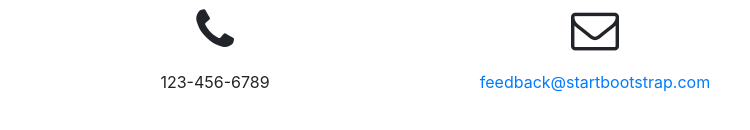
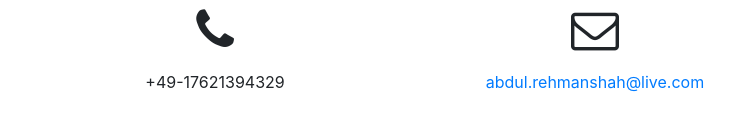
Before and after one commit to abdulrehmans/abdulrehmans.github.io, a website with bundled scripts: page index.html in a window 1280 px wide. Shown: the part 2968-3098 px from the top of the page, 235-985 px from the left. Built offline with nearby package versions, Linux system fonts and the light colour scheme.

```diff
--- a/index.html
+++ b/index.html
@@ -8,7 +8,7 @@
     <meta name="description" content="">
     <meta name="author" content="">
 
-    <title>Creative - Start Bootstrap Theme</title>
+    <title>Abdul Rehman</title>
 
     <!-- Bootstrap core CSS -->
     <link href="vendor/bootstrap/css/bootstrap.min.css" rel="stylesheet">
@@ -243,12 +243,12 @@
         <div class="row">
           <div class="col-lg-4 ml-auto text-center">
             <i class="fa fa-phone fa-3x mb-3 sr-contact"></i>
-            <p>123-456-6789</p>
+            <p>+49-17621394329</p>
           </div>
           <div class="col-lg-4 mr-auto text-center">
             <i class="fa fa-envelope-o fa-3x mb-3 sr-contact"></i>
             <p>
-              <a href="mailto:your-email@your-domain.com">feedback@startbootstrap.com</a>
+              <a href="mailto:your-email@your-domain.com">abdul.rehmanshah@live.com</a>
             </p>
           </div>
         </div>
```
Also changed, not shown: img/profile.jpg (added).
